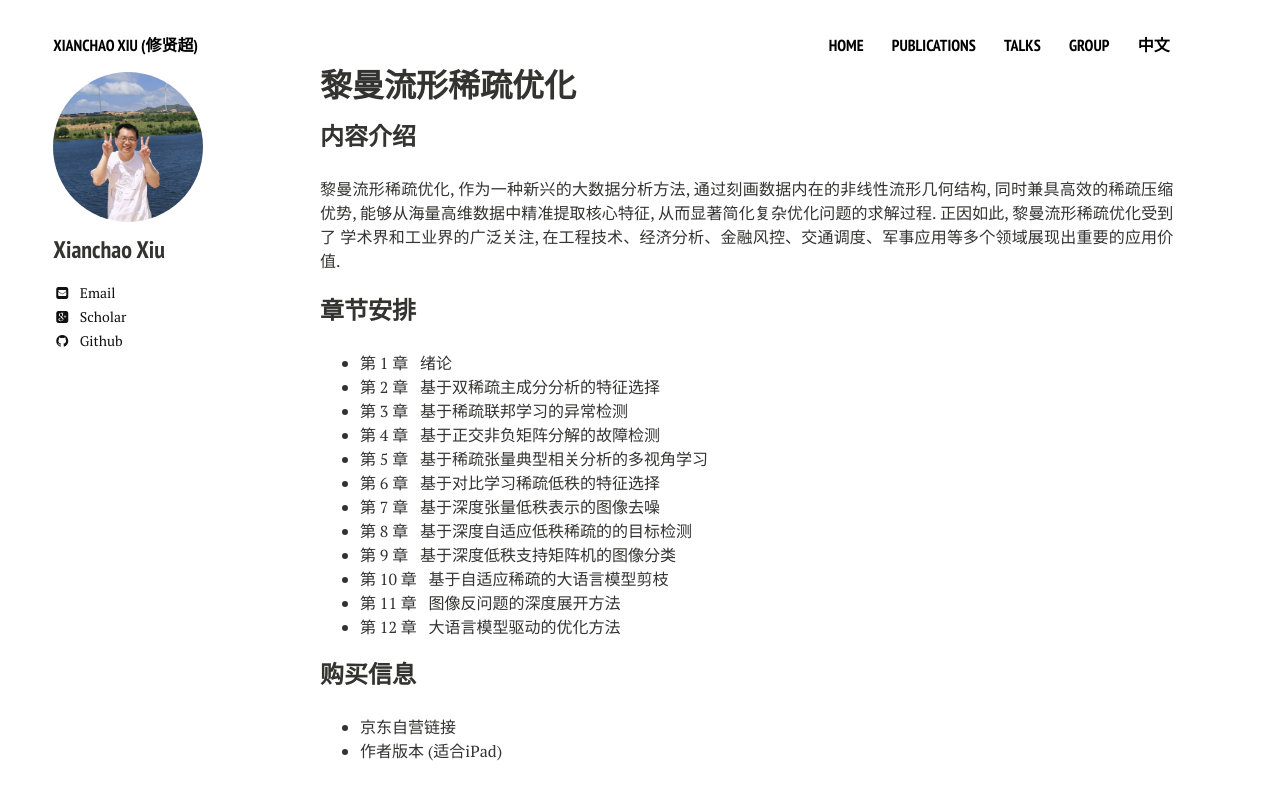
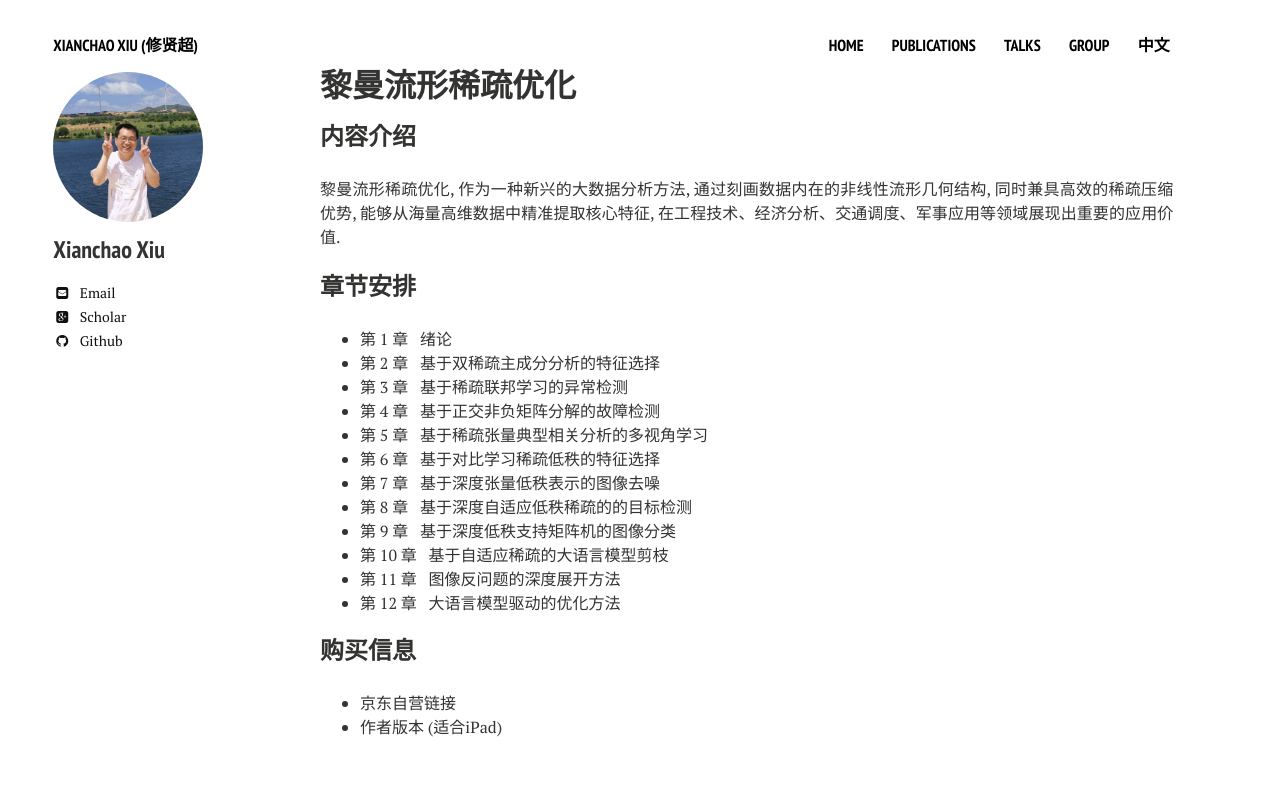
Before and after one commit to xianchaoxiu/xianchaoxiu.github.io, a Jekyll site: the page built from chinese/book/OPT/index.md, in a window 1280 px wide. Shown: the top 800 px of the page. Built offline with Jekyll 4.4.1, drawn with Linux system fonts in a browser that asks for light colours; nearby versions of some CDN libraries.

Commit message:
Update index.md

```diff
--- a/chinese/book/OPT/index.md
+++ b/chinese/book/OPT/index.md
@@ -7,8 +7,7 @@ share: false
 
 
 ### 内容介绍
-黎曼流形稀疏优化, 作为一种新兴的大数据分析方法, 通过刻画数据内在的非线性流形几何结构, 同时兼具高效的稀疏压缩优势, 能够从海量高维数据中精准提取核心特征, 从而显著简化复杂优化问题的求解过程. 正因如此, 黎曼流形稀疏优化受到了
-学术界和工业界的广泛关注, 在工程技术、经济分析、金融风控、交通调度、军事应用等多个领域展现出重要的应用价值. <br>
+黎曼流形稀疏优化, 作为一种新兴的大数据分析方法, 通过刻画数据内在的非线性流形几何结构, 同时兼具高效的稀疏压缩优势, 能够从海量高维数据中精准提取核心特征, 在工程技术、经济分析、交通调度、军事应用等领域展现出重要的应用价值. <br>
 
 
 ### 章节安排
```
